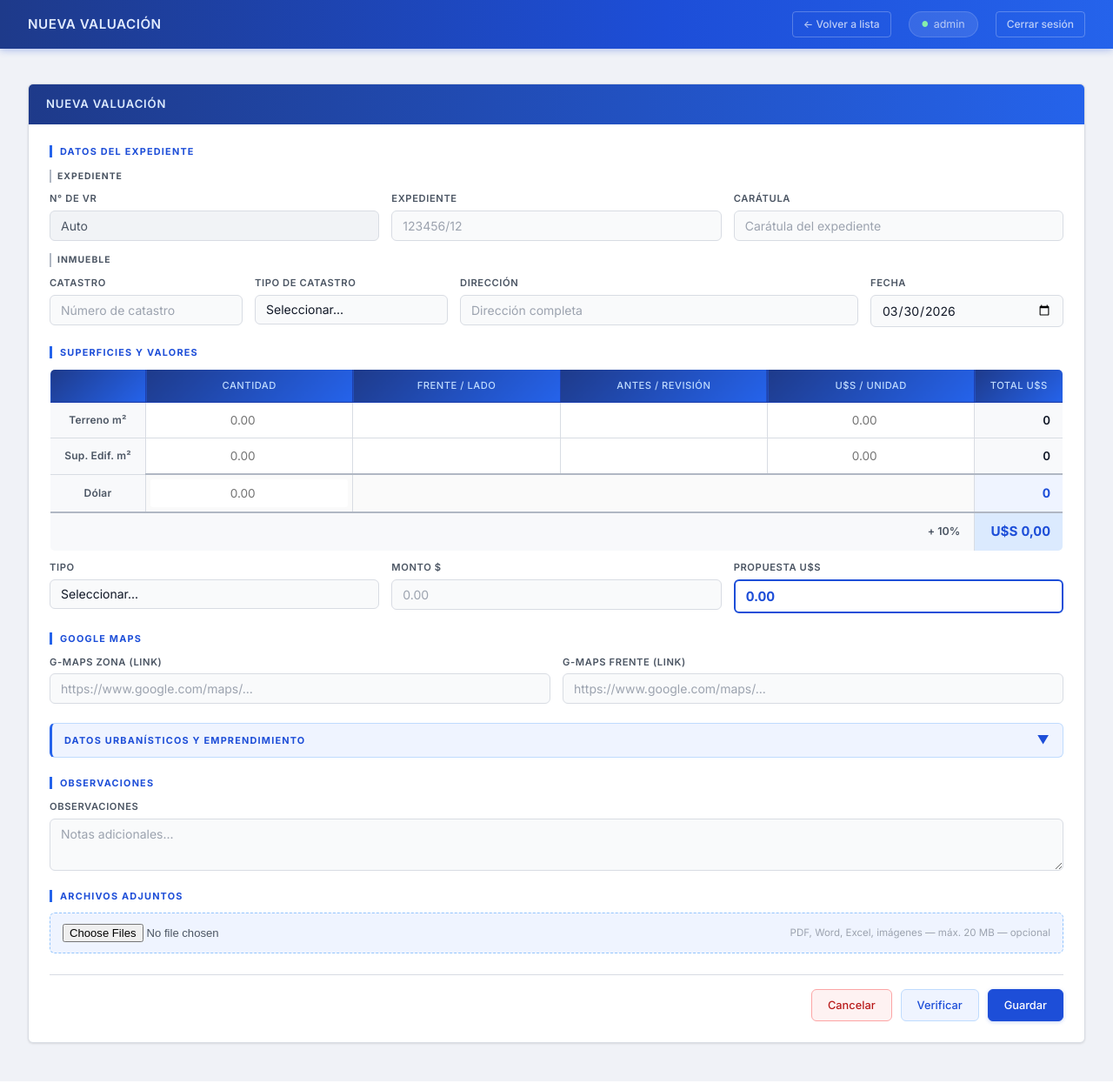
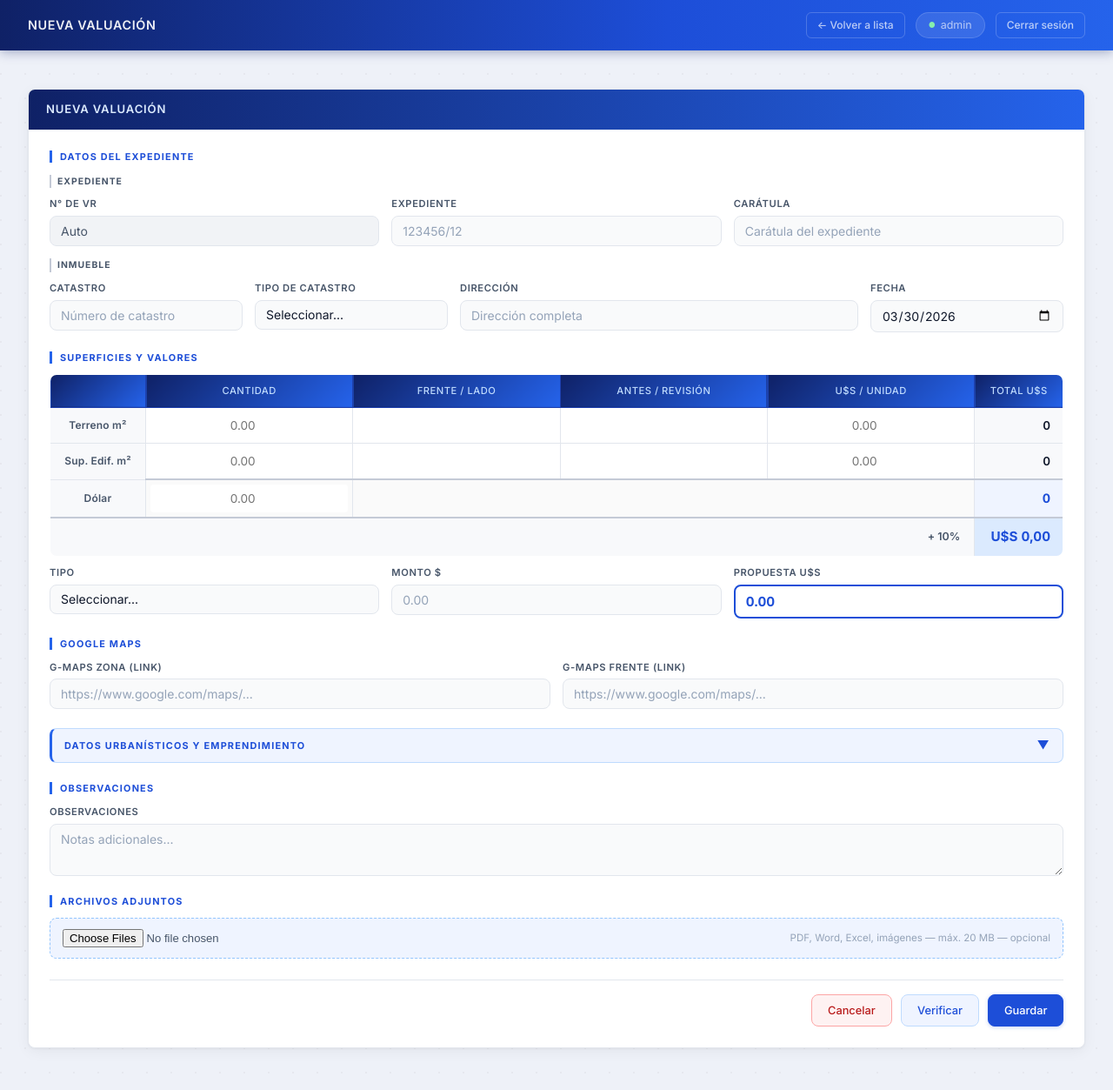
Before and after one commit to OctavioGalvan5/valuaciones, a Flask app: page /nueva in a window 1280 px wide. Shown: the whole page at 87% size. Run offline with Flask 3, Linux system fonts and the light colour scheme; a user stored in the database is signed in; some libraries are stand-ins or nearby versions.

Commit message:
Mejoras visuales: animaciones, easing custom, press states y polish
- Custom easing curves (cubic-bezier) reemplazando ease genérico
- Botones con transform: scale(0.97) en :active para press feedback
- Stagger animation en filas de tabla (0-190ms entre primeras 10 filas)
- Modal y overlay con animación de entrada (scale 0.95 + opacity)
- Alertas con entrada animada (translateY + opacity)
- Cards con fade-in al cargar
- Login wrapper con slide-up animation
- Fondo con textura de puntos sutil
- Hover states restringidos a dispositivos hover-capable
- transition: all eliminado, reemplazado por propiedades específicas
- prefers-reduced-motion support
- Gradiente del header y card-headers más profundo (#0f2166)
- Mejores sombras layered

Co-Authored-By: Claude Sonnet 4.6 <noreply@anthropic.com>

```diff
--- a/static/style.css
+++ b/static/style.css
@@ -1,14 +1,14 @@
 @import url('https://fonts.googleapis.com/css2?family=Inter:wght@300;400;500;600;700&display=swap');
 
 :root {
-    --bg:          #f0f2f7;
+    --bg:          #eef1f8;
     --bg-card:     #ffffff;
     --bg-input:    #f9fafb;
-    --border:      #d8dce3;
-    --border-dark: #b0b7c3;
-    --text-1:      #111827;
-    --text-2:      #4b5563;
-    --text-3:      #9ca3af;
+    --border:      #e2e6ed;
+    --border-dark: #c4cad6;
+    --text-1:      #0f172a;
+    --text-2:      #475569;
+    --text-3:      #94a3b8;
     --accent:      #1d4ed8;
     --accent-mid:  #2563eb;
     --accent-dim:  #eff4ff;
@@ -20,13 +20,17 @@
     --amber-dim:   #fffbeb;
     --teal:        #0f766e;
     --teal-dim:    #f0fdfa;
-    --radius:      6px;
-    --shadow:      0 1px 3px rgba(0,0,0,0.07), 0 1px 2px rgba(0,0,0,0.04);
-    --shadow-md:   0 4px 12px rgba(0,0,0,0.08);
-    --transition:  all 0.2s ease;
+    --radius:      8px;
+    --shadow:      0 1px 3px rgba(0,0,0,0.05), 0 4px 16px rgba(0,0,0,0.05);
+    --shadow-md:   0 4px 20px rgba(0,0,0,0.09), 0 1px 4px rgba(0,0,0,0.04);
+    --shadow-lg:   0 8px 40px rgba(0,0,0,0.15), 0 2px 8px rgba(0,0,0,0.06);
+    --ease-out:    cubic-bezier(0.23, 1, 0.32, 1);
+    --ease-in-out: cubic-bezier(0.77, 0, 0.175, 1);
 }
 
 * { margin: 0; padding: 0; box-sizing: border-box; }
+
+html { scroll-behavior: smooth; }
 
 body {
     font-family: 'Inter', -apple-system, sans-serif;
@@ -35,31 +39,33 @@ body {
     min-height: 100vh;
     line-height: 1.5;
     font-size: 14px;
+    background-image: radial-gradient(circle at 1px 1px, rgba(0,0,0,0.035) 1px, transparent 0);
+    background-size: 28px 28px;
 }
 
 /* ---- Header ---- */
 .app-header {
-    background: linear-gradient(90deg, #1e3a8a 0%, #1d4ed8 60%, #2563eb 100%);
+    background: linear-gradient(90deg, #0f2166 0%, #1d4ed8 60%, #2563eb 100%);
     padding: 0 32px;
-    height: 56px;
+    height: 58px;
     display: flex;
     align-items: center;
     justify-content: space-between;
     position: sticky;
     top: 0;
     z-index: 100;
-    box-shadow: 0 2px 8px rgba(29, 78, 216, 0.3);
+    box-shadow: 0 2px 12px rgba(15, 33, 102, 0.35);
 }
 
 .app-header h1 {
-    font-size: 0.95rem;
+    font-size: 0.9rem;
     font-weight: 600;
-    color: #e0eaff;
-    letter-spacing: 0.5px;
+    color: rgba(255,255,255,0.92);
+    letter-spacing: 0.6px;
     text-transform: uppercase;
 }
 
-.header-stats { display: flex; gap: 20px; }
+.header-stats { display: flex; gap: 12px; align-items: center; }
 
 .stat-badge {
     font-size: 0.78rem;
@@ -76,13 +82,14 @@ body {
 .stat-badge .num {
     color: #fff;
     font-weight: 700;
+    font-variant-numeric: tabular-nums;
 }
 
 /* ---- Layout ---- */
 .container {
     max-width: 1400px;
     margin: 0 auto;
-    padding: 24px 32px;
+    padding: 28px 32px;
 }
 
 /* ---- Card ---- */
@@ -93,11 +100,19 @@ body {
     box-shadow: var(--shadow);
     overflow: hidden;
     margin-bottom: 20px;
+    animation: card-in 350ms var(--ease-out) both;
+}
+
+.card + .card { animation-delay: 60ms; }
+
+@keyframes card-in {
+    from { opacity: 0; transform: translateY(8px); }
+    to   { opacity: 1; transform: translateY(0); }
 }
 
 .card-header {
     padding: 13px 20px;
-    background: linear-gradient(90deg, #1e3a8a, #2563eb);
+    background: linear-gradient(90deg, #0f2166, #2563eb);
     color: #dbeafe;
     font-weight: 600;
     font-size: 0.82rem;
@@ -281,7 +324,7 @@ body {
 }
 
 .excel-table thead th {
-    background: linear-gradient(135deg, #1e3a8a, #2563eb);
+    background: linear-gradient(135deg, #0f2166, #2563eb);
     color: #bfdbfe;
     font-weight: 500;
     font-size: 0.7rem;
@@ -316,19 +359,19 @@ body {
     width: 100%;
     background: #fff;
     border: 1px solid transparent;
-    border-radius: 3px;
+    border-radius: 4px;
     padding: 7px 10px;
     color: var(--text-1);
     font-family: 'Inter', sans-serif;
     font-size: 0.85rem;
     outline: none;
-    transition: var(--transition);
+    transition: border-color 150ms ease-out, box-shadow 150ms ease-out;
     text-align: center;
 }
 
 .excel-table tbody td input:focus {
     border-color: var(--accent);
-    box-shadow: 0 0 0 2px rgba(29, 78, 216, 0.1);
+    box-shadow: 0 0 0 2px rgba(29, 78, 216, 0.12);
     background: #fafcff;
 }
 
@@ -445,7 +488,7 @@ table {
 }
 
 thead th {
-    background: linear-gradient(135deg, #1e3a8a, #2563eb);
+    background: linear-gradient(135deg, #0f2166, #2563eb);
     color: #bfdbfe;
     font-weight: 500;
     font-size: 0.68rem;
@@ -456,9 +499,33 @@ thead th {
     white-space: nowrap;
 }
 
-tbody tr { transition: background 0.15s; }
+tbody tr {
+    transition: background 120ms ease-out;
+    animation: row-in 280ms var(--ease-out) both;
+}
+
+/* Stagger de filas */
+tbody tr:nth-child(1)  { animation-delay:   0ms; }
+tbody tr:nth-child(2)  { animation-delay:  30ms; }
+tbody tr:nth-child(3)  { animation-delay:  55ms; }
+tbody tr:nth-child(4)  { animation-delay:  80ms; }
+tbody tr:nth-child(5)  { animation-delay: 105ms; }
+tbody tr:nth-child(6)  { animation-delay: 125ms; }
+tbody tr:nth-child(7)  { animation-delay: 145ms; }
+tbody tr:nth-child(8)  { animation-delay: 160ms; }
+tbody tr:nth-child(9)  { animation-delay: 175ms; }
+tbody tr:nth-child(10) { animation-delay: 190ms; }
+
+@keyframes row-in {
+    from { opacity: 0; transform: translateY(5px); }
+    to   { opacity: 1; transform: translateY(0); }
+}
+
 tbody tr:nth-child(even) { background: #fafafa; }
+
+@media (hover: hover) and (pointer: fine) {
     tbody tr:hover { background: #eff4ff; }
+}
 
 tbody td {
     padding: 10px 14px;
@@ -712,14 +817,17 @@ tbody td.propuesta {
     color: rgba(255,255,255,0.7);
     text-decoration: none;
     padding: 5px 12px;
-    border: 1px solid rgba(255,255,255,0.25);
-    border-radius: 4px;
-    transition: var(--transition);
+    border: 1px solid rgba(255,255,255,0.2);
+    border-radius: 6px;
+    transition: background 150ms ease-out, color 150ms ease-out;
     font-weight: 500;
 }
+
+@media (hover: hover) and (pointer: fine) {
     .btn-logout:hover {
         background: rgba(255,255,255,0.15);
         color: #fff;
+    }
 }
 
 .header-user-icon {
```
Also changed, not shown: other parts of static/style.css (+178 -45 lines). Lines whose indentation alone changed are shown as unchanged.
